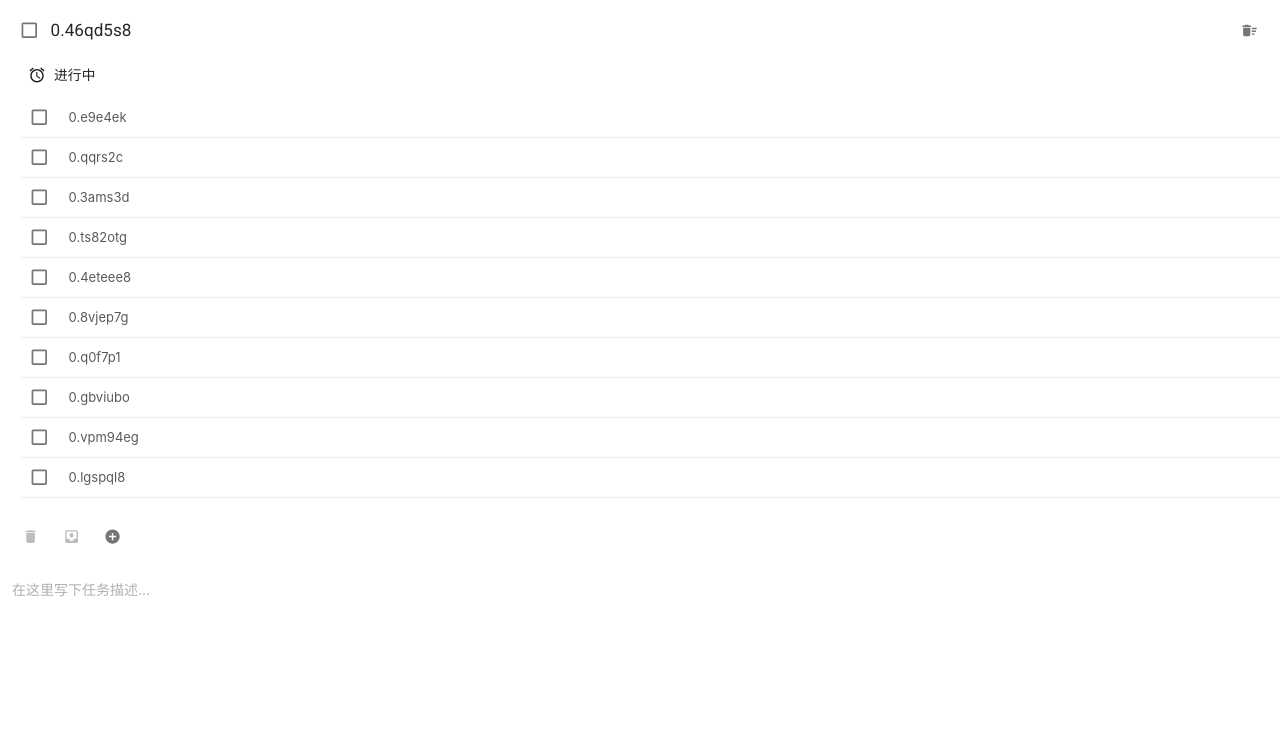
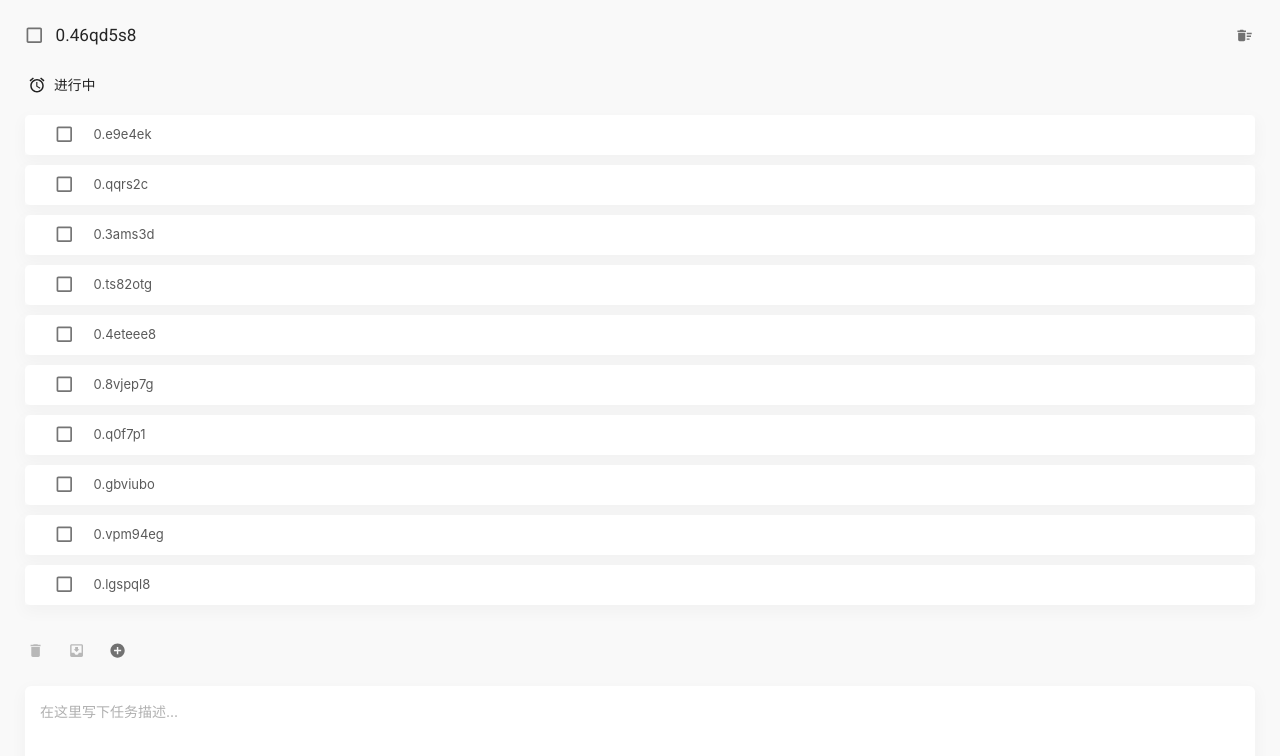
Before and after one commit to lenconda/sigma_web, a React app: page / in a window 1280 px wide. Shown: the top 756 px of the page. Built offline with nearby package versions, Linux system fonts and the light colour scheme.

Commit message:
feat: optimize styles for TaskList and TaskListItem

```diff
--- a/src/components/TaskList/index.less
+++ b/src/components/TaskList/index.less
@@ -1,3 +1,5 @@
+@import '../../global.less';
+
 .parent {
   display: flex;
 }
@@ -10,10 +12,12 @@
   display: flex;
   flex-direction: column;
   height: 100%;
+  overflow-y: scroll;
+  background-color: @bg-gray;
 
   &__title-bar {
     box-sizing: border-box;
-    padding: 10px;
+    padding: 15px;
     display: flex;
     align-items: center;
     justify-content: space-between;
@@ -23,6 +27,7 @@
       border: 0;
       outline: 0;
       flex-grow: 1;
+      background-color: transparent;
     }
   }
 
@@ -31,28 +36,40 @@
     width: 100%;
     height: 100%;
     min-height: 500px;
-    padding: 10px;
+    padding: 25px;
+    padding-top: 0;
     flex-shrink: 1;
     flex-grow: 1;
 
     & > textarea {
+      box-sizing: border-box;
       height: 100%;
       width: 100%;
       outline: 0;
       border: 0;
       resize: none;
       font-size: 14px;
+      padding: 15px;
+      box-shadow: @box-shadow;
+      border-radius: @border-radius;
+      transition: all @transition-duration;
+
+      &:focus {
+        box-shadow: @box-shadow-focus;
+        transition: all @transition-duration;
+      }
     }
   }
 
   &__deadline {
-    padding: 0 10px;
+    padding: 0 15px;
     padding-left: 25px;
+    padding-bottom: 15px;
   }
 
   &__buttons {
     box-sizing: border-box;
-    padding: 10px;
+    padding: 15px;
     display: flex;
     align-items: center;
     flex-wrap: wrap;
--- a/src/components/TaskList/index.tsx
+++ b/src/components/TaskList/index.tsx
@@ -52,10 +52,11 @@ export interface TaskList {
 const useStyles = makeStyles((theme) => ({
   root: {
     width: '100%',
-    backgroundColor: theme.palette.background.paper,
+    backgroundColor: 'transparent',
     flexShrink: 0,
     flexGrow: 0,
     boxSizing: 'border-box',
+    padding: '0 25px',
   },
 }));
 
--- a/src/components/TaskListItem/index.less
+++ b/src/components/TaskListItem/index.less
@@ -1,4 +1,9 @@
 @import '../../global.less';
+
+.task-item-wrapper {
+  margin-bottom: 10px;
+  box-shadow: @box-shadow;
+}
 
 .task-item {
   &:hover &__drag-control > .icon,
@@ -7,7 +12,6 @@
   }
 
   &__content {
-    border-bottom: 1px solid #eee;
     flex-grow: 1;
     flex-shrink: 0;
     height: 100%;
--- a/src/components/TaskListItem/index.tsx
+++ b/src/components/TaskListItem/index.tsx
@@ -68,7 +68,7 @@ export default React.forwardRef((props: TaskListItemProps, ref) => {
   }, [debouncedCurrentTaskTitle]);
 
   return (
-    <div ref={ref as any} onClick={() => onSelectionChange(taskItem)}>
+    <div ref={ref as any} onClick={() => onSelectionChange(taskItem)} className="task-item-wrapper">
       <ListItem
         style={
           {
@@ -76,8 +76,9 @@ export default React.forwardRef((props: TaskListItemProps, ref) => {
             display: 'flex',
             justifyContent: 'space-between',
             padding: 0,
-            backgroundColor: selected ? '#f5f5f5' : '#fff',
-            boxShadow: isDragging ? '0 0 10px rgba(0, 0, 0, .12)' : null,
+            borderRadius: 5,
+            backgroundColor: selected ? '#eaeaea' : '#fff',
+            boxShadow: isDragging ? '0 10px 30px 5px rgba(0, 0, 0, .08)' : null,
           }
         }
         className={`task-item ${isDragging ? 'dragging' : ''}`}
--- a/src/global.less
+++ b/src/global.less
@@ -3,9 +3,11 @@
 @bg-yellow: #ffc107;
 @bg-teal: #20c997;
 @bg-cyan: #17a2b8;
+@bg-gray: #f9f9f9;
 @text-color: #333;
 @text-color-gray: #b0b0b0;
-@box-shadow: 0 10px 30px 5px rgba(0, 0, 0, .06);
-@box-shadow-hover: 0 20px 30px 5px rgba(0, 0, 0, .1);
-@border-radius: 3px;
+@box-shadow: 0 5px 15px 2.5px rgba(0, 0, 0, .03);
+@box-shadow-focus: 0 10px 30px 5px rgba(0, 0, 0, .08);
+@box-shadow-hover: 0 26px 30px 5px rgba(0, 0, 0, .1);
+@border-radius: 6px;
 @transition-duration: .4s;
```
